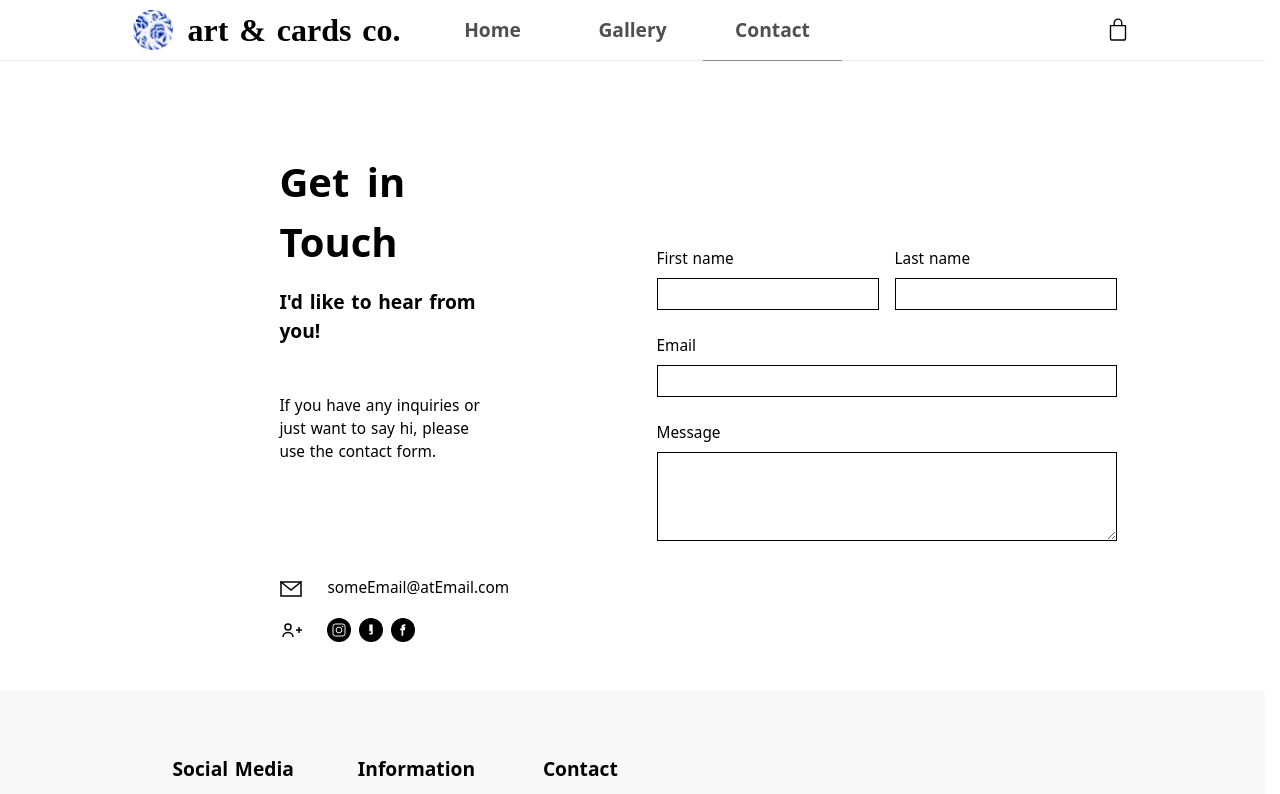
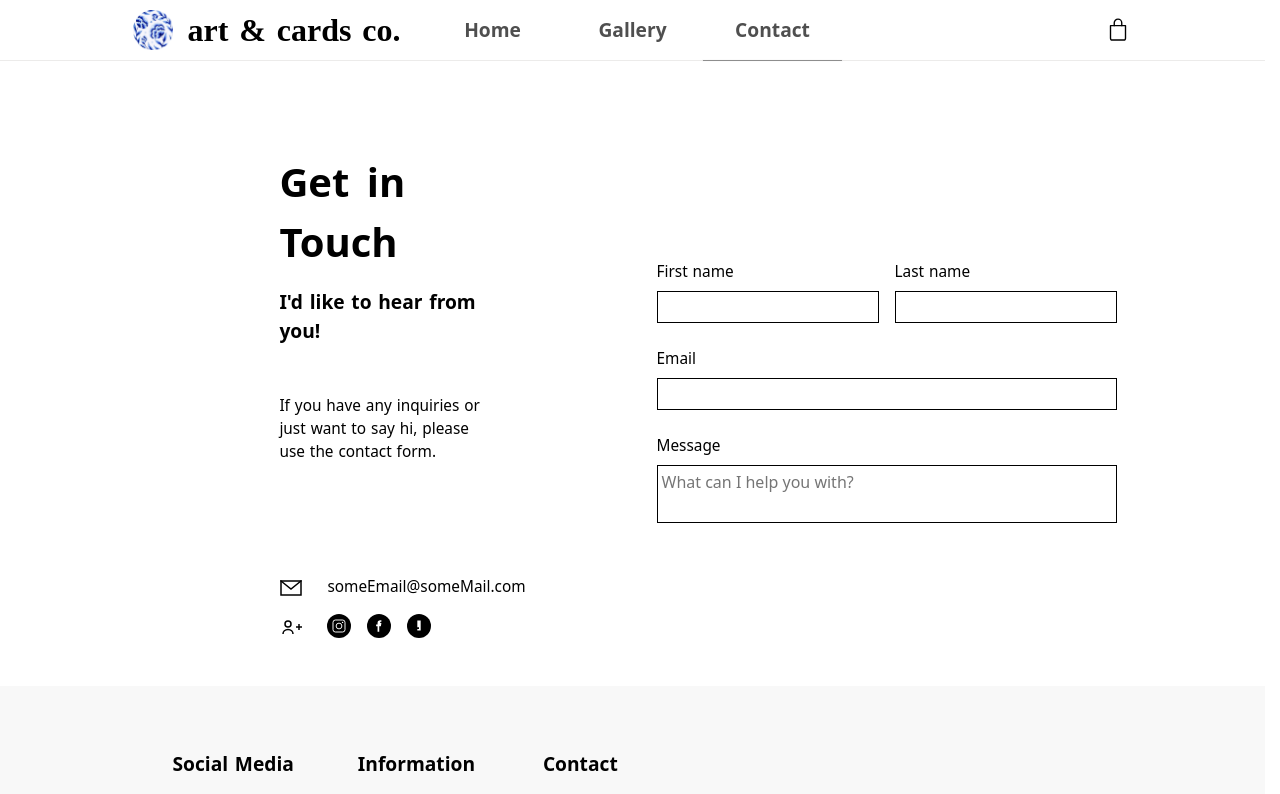
Before and after one commit to wellwe11/elliesWebsite, a React (Vite) app: page /contact in a window 1280 px wide. Shown: the top 794 px of the page. Built offline with nearby package versions, Linux system fonts and the light colour scheme; a web font is replaced by a local one.

Commit message:
changed contact structure so its more dynamic to handle links as well

```diff
--- a/src/UI/UIComponents/BODY/contactUs/components/contactInfo/components/contact/contact.jsx
+++ b/src/UI/UIComponents/BODY/contactUs/components/contactInfo/components/contact/contact.jsx
@@ -10,53 +10,63 @@ const SVGWrapper = ({ children }) => {
 };
 
 const Section = ({ links, onClick, sectionSVG }) => {
-  if (!links) return;
+  const linksEntries = Object.entries(links);
 
-  console.log(links);
+  console.log(linksEntries);
 
   return (
     <div className={classes.section}>
       <SVGWrapper>{sectionSVG}</SVGWrapper>
-      {links.map((link, index) => (
-        <a onClick={onClick} className={classes.link} key={index}>
-          {link}
-        </a>
-      ))}
+      <div className={classes.sectionWrapper}>
+        {linksEntries.map(([entry, obj], index) => (
+          <a onClick={onClick} className={classes.link} key={index}>
+            {obj.svg || obj.text}
+          </a>
+        ))}
+      </div>
+    </div>
+  );
+};
+
+const LocalSvgWrapper = ({ svg }) => {
+  return (
+    <div className={classes.localSvgContainer}>
+      <div className={classes.svgWrapper}>{svg}</div>
     </div>
   );
 };
 
 const Contact = () => {
+  const emailContact = {
+      email: {
+        text: <p>someEmail@someMail.com</p>,
+        link: "",
+      },
+    },
+    contactObject = {
+      instagram: {
+        svg: <LocalSvgWrapper svg={<InstagramSVG />} />,
+        link: "",
+      },
+      facebook: {
+        svg: <LocalSvgWrapper svg={<FacebookSVG />} />,
+        link: "",
+      },
+      etsy: {
+        svg: <LocalSvgWrapper svg={<EtsySVG />} />,
+        link: "",
+      },
+    };
+
   const emailWrapper = (
     <div className={classes.emailWrapper}>
-      <Section
-        sectionSVG={<MailSVG />}
-        links={[<p>someEmail@atEmail.com</p>]}
-      />
+      <Section links={emailContact} sectionSVG={<MailSVG />} />
     </div>
   );
 
-  const LocalSvgWrapper = ({ children }) => {
-    return (
-      <div className={classes.localSvgContainer}>
-        {children.map((child) => (
-          <div className={classes.svgWrapper}>{child}</div>
-        ))}
-      </div>
-    );
-  };
-
-  const svgs = [
-    <LocalSvgWrapper>
-      <InstagramSVG />
-      <EtsySVG />
-      <FacebookSVG />
-    </LocalSvgWrapper>,
-  ];
-
   const socialsWrapper = (
     <div className={classes.socialMediaWrapper}>
-      <Section links={svgs} sectionSVG={<FollowSVG />} />
+      <Section links={contactObject} sectionSVG={<FollowSVG />} />
     </div>
   );
 
--- a/src/UI/UIComponents/BODY/contactUs/components/contactInfo/components/contact/contact.module.scss
+++ b/src/UI/UIComponents/BODY/contactUs/components/contactInfo/components/contact/contact.module.scss
@@ -1,26 +1,16 @@
+// Contact
 .contact {
   width: fit-content;
   padding: var(--spacing-3) 0px;
-  .localSvgContainer {
-    display: flex;
-    .svgWrapper {
-      display: flex;
 
-      width: var(--spacing-3);
-      margin-left: var(--spacing-1);
+  .emailWrapper {
+  }
 
-      &:first-child {
-        margin-left: 0px;
-      }
-    }
+  .socialMediaWrapper {
   }
 }
 
-.SVGWrapper {
-  display: flex;
-  padding-top: 2px;
-}
-
+// Section
 .section {
   height: 100%;
 
@@ -29,7 +19,33 @@
 
   padding: var(--spacing-1) 0px;
 
-  .link {
-    padding: 0px var(--spacing-3);
+  .sectionWrapper {
+    padding: 0px var(--spacing-2);
+
+    display: flex;
+    .link {
+      padding: 0px var(--spacing-1);
+      cursor: pointer;
+    }
   }
 }
+
+// LocalSvgWrapper
+.localSvgContainer {
+  display: flex;
+  .svgWrapper {
+    display: flex;
+
+    width: var(--spacing-3);
+
+    &:first-child {
+      margin-left: 0px;
+    }
+  }
+}
+
+// SVGWrapper
+.SVGWrapper {
+  display: flex;
+  height: 20px;
+}
--- a/src/UI/UIComponents/BODY/contactUs/components/contactInput/components/input/input.jsx
+++ b/src/UI/UIComponents/BODY/contactUs/components/contactInput/components/input/input.jsx
@@ -18,7 +18,10 @@ export const TextArea = ({ children }) => {
   return (
     <div className={classes.inputWrapper}>
       <p className={classes.inputTitle}>{children}</p>
-      <textarea className={classes.input} />
+      <textarea
+        className={classes.input}
+        placeholder="What can I help you with?"
+      />
     </div>
   );
 };
--- a/src/UI/UIComponents/BODY/contactUs/components/contactInput/components/input/input.module.scss
+++ b/src/UI/UIComponents/BODY/contactUs/components/contactInput/components/input/input.module.scss
@@ -20,5 +20,7 @@
     outline: none;
 
     padding: calc(var(--spacing-1) / 2);
+
+    resize: none;
   }
 }
--- a/src/UI/UIComponents/BODY/contactUs/components/contactInput/contactInputs.module.scss
+++ b/src/UI/UIComponents/BODY/contactUs/components/contactInput/contactInputs.module.scss
@@ -19,7 +19,7 @@
   }
 
   .messageWrapper {
-    height: 10vw;
+    max-height: 200px;
   }
 
   .halfInput {
```
